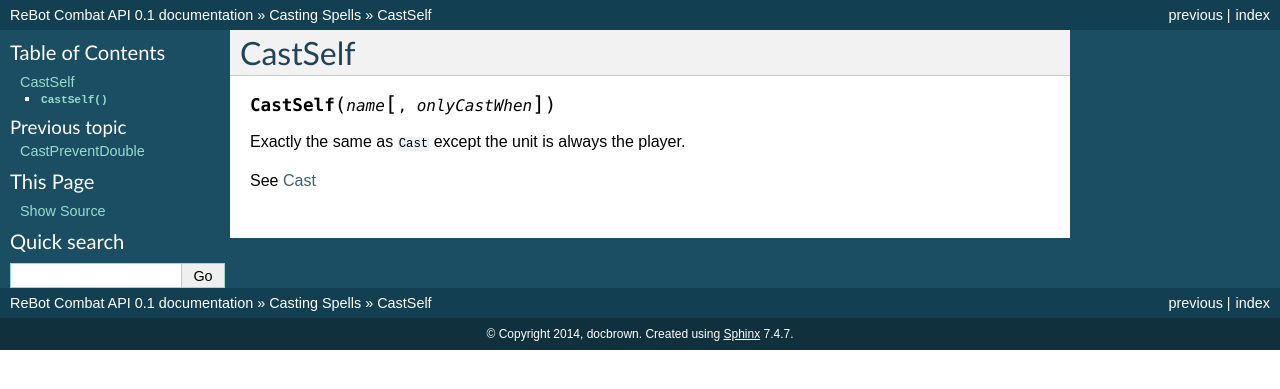
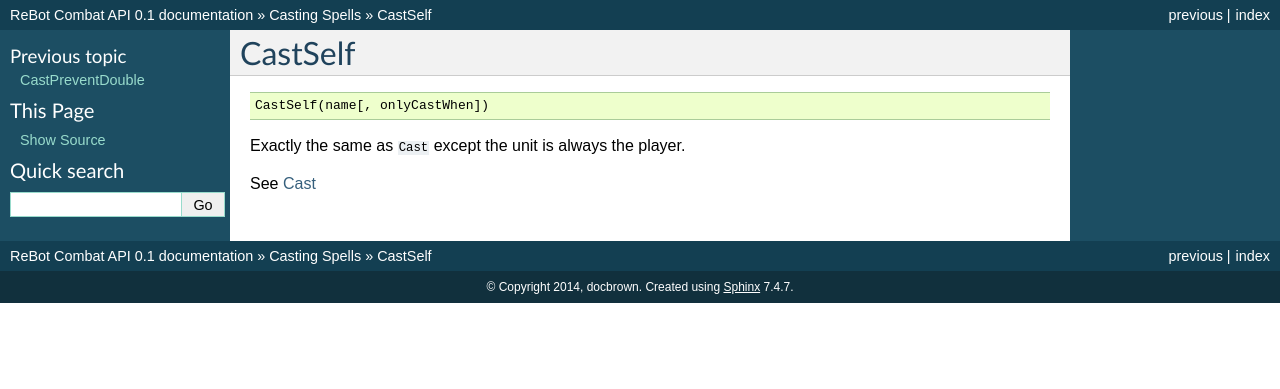
Before and after one commit to docbrown90/ReBotDocs, a Sphinx documentation site: the page built from docs/casting/CastSelf.rst, in a window 1280 px wide. Shown: the top 389 px of the page. Built offline with Sphinx 7.4.7, drawn with Linux system fonts in a browser that asks for light colours; pages that are not in the unit, such as notebooks, are missing from menus; some of the changed lines change nothing that is shown.

Commit message:
Update CastSelf.rst

```diff
--- a/docs/casting/CastSelf.rst
+++ b/docs/casting/CastSelf.rst
@@ -1,7 +1,9 @@
 CastSelf
 --------
 
-.. function:: CastSelf(name[, onlyCastWhen])
+.. sourcecode:: c#
+
+    CastSelf(name[, onlyCastWhen])
 
 Exactly the same as ``Cast`` except the unit is always the player.
 
```
